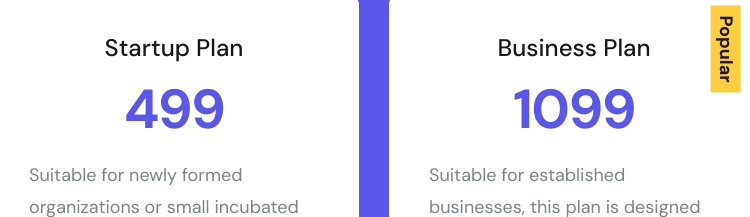
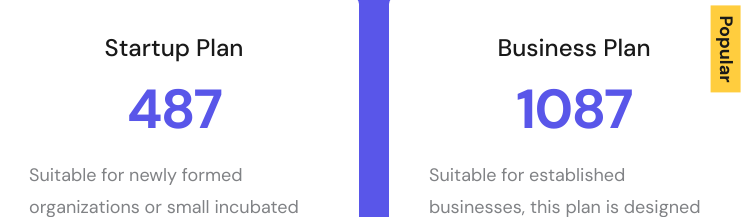
Before and after one commit to MoonLightDAgency/MoonLightDigitalAgency, a plain HTML site: page services.html in a window 1280 px wide. Shown: the part 3941-4158 px from the top of the page, 66-816 px from the left. Drawn offline with Linux system fonts and the light colour scheme; files whose address does not match are found by name.

Commit message:
Update services.html

```diff
--- a/services.html
+++ b/services.html
@@ -343,7 +343,7 @@
                     <div class="pricing-item pricing-item-two bg-white mb-40 wow fadeInUp" data-wow-delay=".2s">
                         <div class="pricing-head text-center">
                             <span class="plan">Startup Plan </span>
-                            <h2 class="price">499</h2>
+                            <h2 class="price">487</h2>
                         </div>
                         <div class="pricing-body">
                             <p>Suitable for newly formed organizations or small incubated startups, the Startup Plan is
@@ -371,7 +371,7 @@
                         <div class="ribbon">Popular</div>
                         <div class="pricing-head text-center">
                             <span class="plan">Business Plan </span>
-                            <h2 class="price">1099</h2>
+                            <h2 class="price">1087</h2>
                         </div>
                         <div class="pricing-body">
                             <p>Suitable for established businesses, this plan is designed to meet the growing needs of organizations looking to establish a strong online presence.
```
